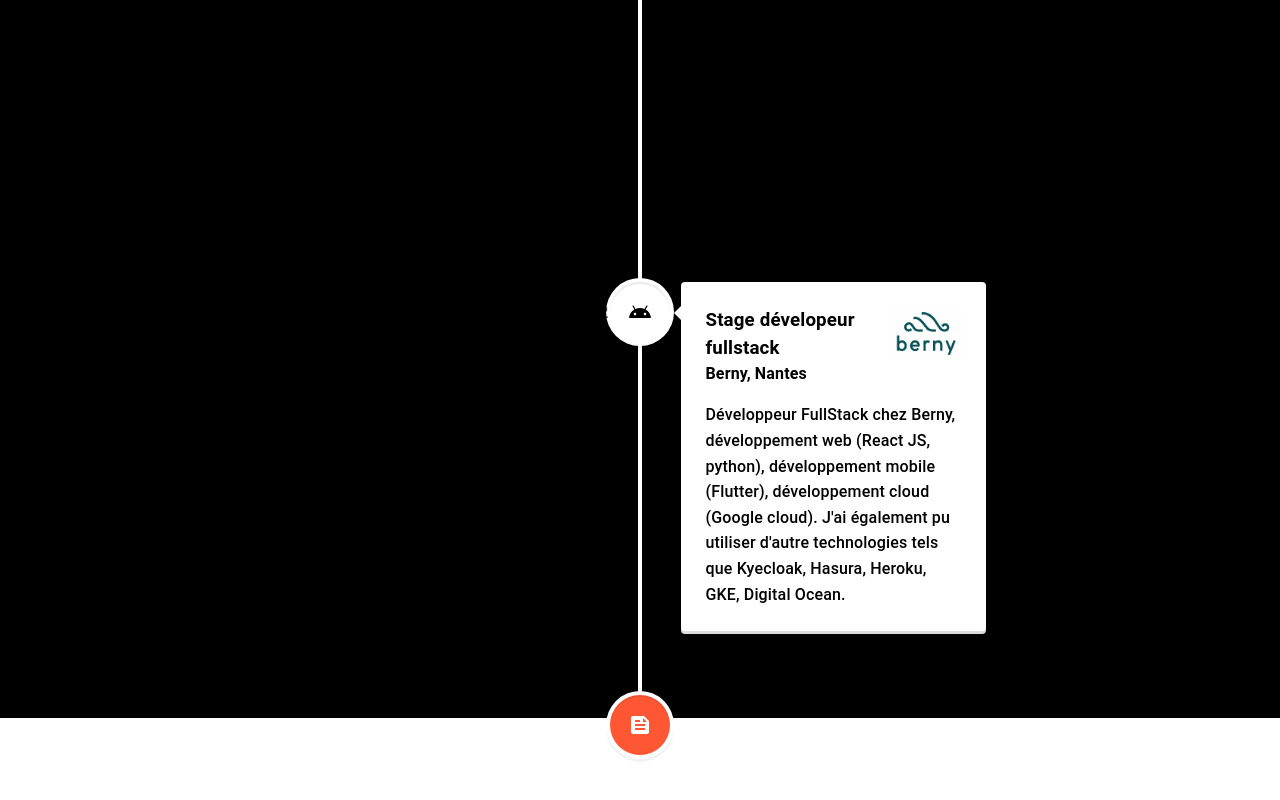
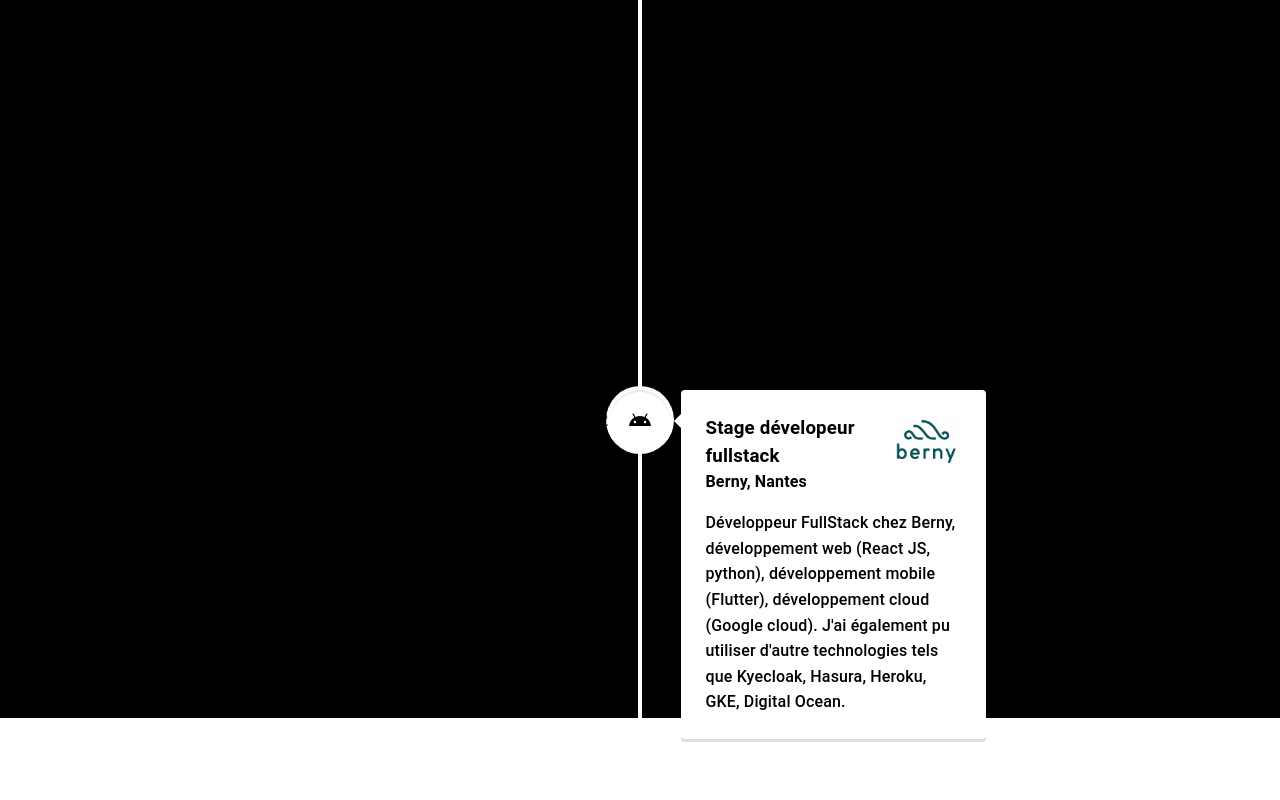
Before and after one commit to theofrgs/MyPortfolioWeb, a React (Create React App) app: page / in a window 1280 px wide. Shown: the part 982-1782 px from the top of the page. After the commit the page ends 1753 px from the top, so only its background shows below. Built offline with nearby package versions, Linux system fonts and the light colour scheme.

Commit message:
[develop]: hide experience

```diff
--- a/src/Views/Components/Experiences.js
+++ b/src/Views/Components/Experiences.js
@@ -32,7 +32,7 @@ const TimeData = ({ icon, img, primaireColor, secondColor, jobData }) => {
 }
 
 const Experiences = () => {
-    const [showMore] = React.useState(true)
+    const [showMore] = React.useState(false)
 
     return (
         <div id="experiences" style={{ width: '100%', backgroundColor: "black" }}>
```
